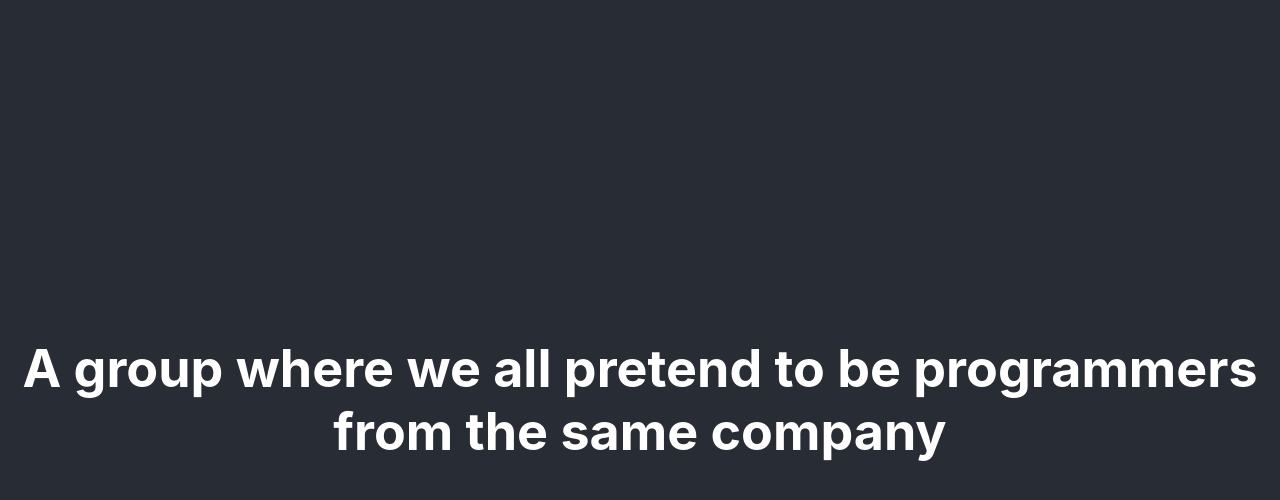
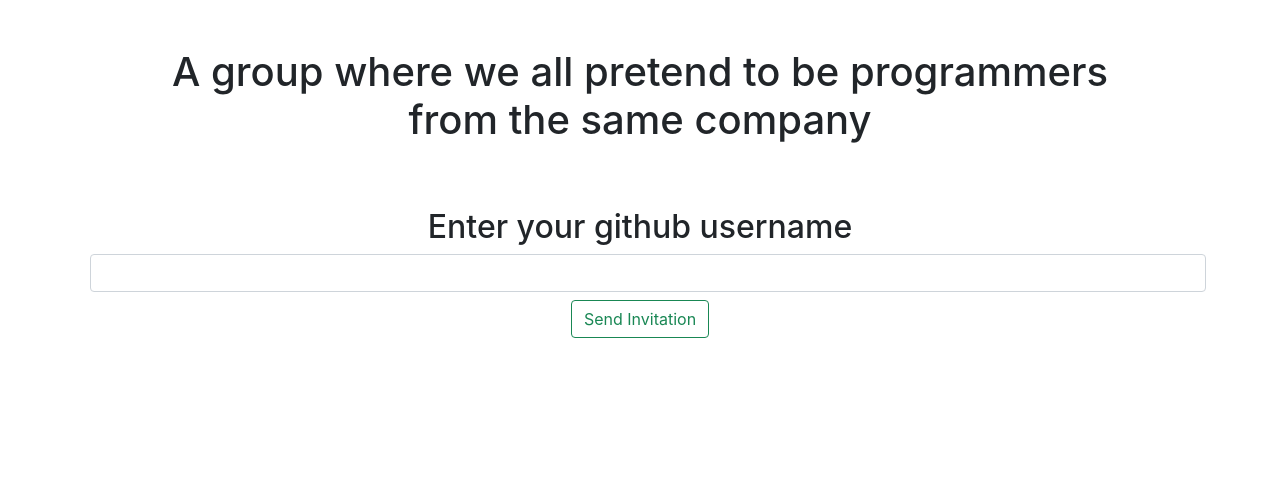
Before and after one commit to programmers-from-the-same-company/company-website, a React (Create React App) app: page / in a window 1280 px wide. Shown: the top 500 px of the page. Built offline with nearby package versions, Linux system fonts and the light colour scheme.

Commit message:
Added invite text box

```diff
--- a/package.json
+++ b/package.json
@@ -11,6 +11,7 @@
     "@types/node": "^12.0.0",
     "@types/react": "^17.0.0",
     "@types/react-dom": "^17.0.0",
+    "bootstrap": "^5.0.2",
     "gh-pages": "^3.2.3",
     "react": "^17.0.2",
     "react-dom": "^17.0.2",
--- a/src/App.css
+++ /dev/null
@@ -1,38 +0,0 @@
-.App {
-  text-align: center;
-}
-
-.App-logo {
-  height: 40vmin;
-  pointer-events: none;
-}
-
-@media (prefers-reduced-motion: no-preference) {
-  .App-logo {
-    animation: App-logo-spin infinite 20s linear;
-  }
-}
-
-.App-header {
-  background-color: #282c34;
-  min-height: 100vh;
-  display: flex;
-  flex-direction: column;
-  align-items: center;
-  justify-content: center;
-  font-size: calc(10px + 2vmin);
-  color: white;
-}
-
-.App-link {
-  color: #61dafb;
-}
-
-@keyframes App-logo-spin {
-  from {
-    transform: rotate(0deg);
-  }
-  to {
-    transform: rotate(360deg);
-  }
-}
--- a/src/App.tsx
+++ /dev/null
@@ -1,17 +0,0 @@
-import React from 'react';
-import './App.css';
-
-function App() {
-  return (
-    <div className="App">
-      <header className="App-header">
-        <h1>
-          A group where we all pretend to be programmers
-           from the same company
-        </h1>
-      </header>
-    </div>
-  );
-}
-
-export default App;
--- /dev/null
+++ b/src/App/App.tsx
@@ -0,0 +1,9 @@
+import React from 'react';
+import Home from '../Home/Home';
+
+
+function App() {
+  return (<Home/>);
+}
+
+export default App;
--- /dev/null
+++ b/src/Home/Home.tsx
@@ -0,0 +1,20 @@
+import React from 'react';
+import UsernameInput from './UsernameInput';
+
+function Home() {
+  return (
+    <div className="container col">
+      <header className="row align-self-center m-5">
+        <h1 className="text-center">
+          A group where we all pretend to be programmers
+           from the same company
+        </h1>
+      </header>
+      <body className="row align-self-center">
+          <UsernameInput/>
+      </body>
+    </div>
+  );
+}
+
+export default Home;
--- /dev/null
+++ b/src/Home/UsernameInput.tsx
@@ -0,0 +1,24 @@
+import React from 'react';
+
+function UsernameInput() {
+    return (
+        <div className="container">
+            <h2 className="text-center m-2">
+                Enter your github username
+            </h2>
+            <form className="text-center">
+                <input
+                    type="text"
+                    className="form-control m-2"
+                />
+                <button
+                    className="btn btn-outline-success"
+                >
+                    Send Invitation
+                </button>
+            </form>
+        </div>
+    );
+}
+
+export default UsernameInput;
--- a/src/index.tsx
+++ b/src/index.tsx
@@ -1,7 +1,8 @@
+import 'bootstrap/dist/css/bootstrap.css';
 import React from 'react';
 import ReactDOM from 'react-dom';
 import './index.css';
-import App from './App';
+import App from './App/App';
 import reportWebVitals from './reportWebVitals';
 
 ReactDOM.render(
```
Also changed, not shown: 2 other files (tests, documents, lock files or other folders).
